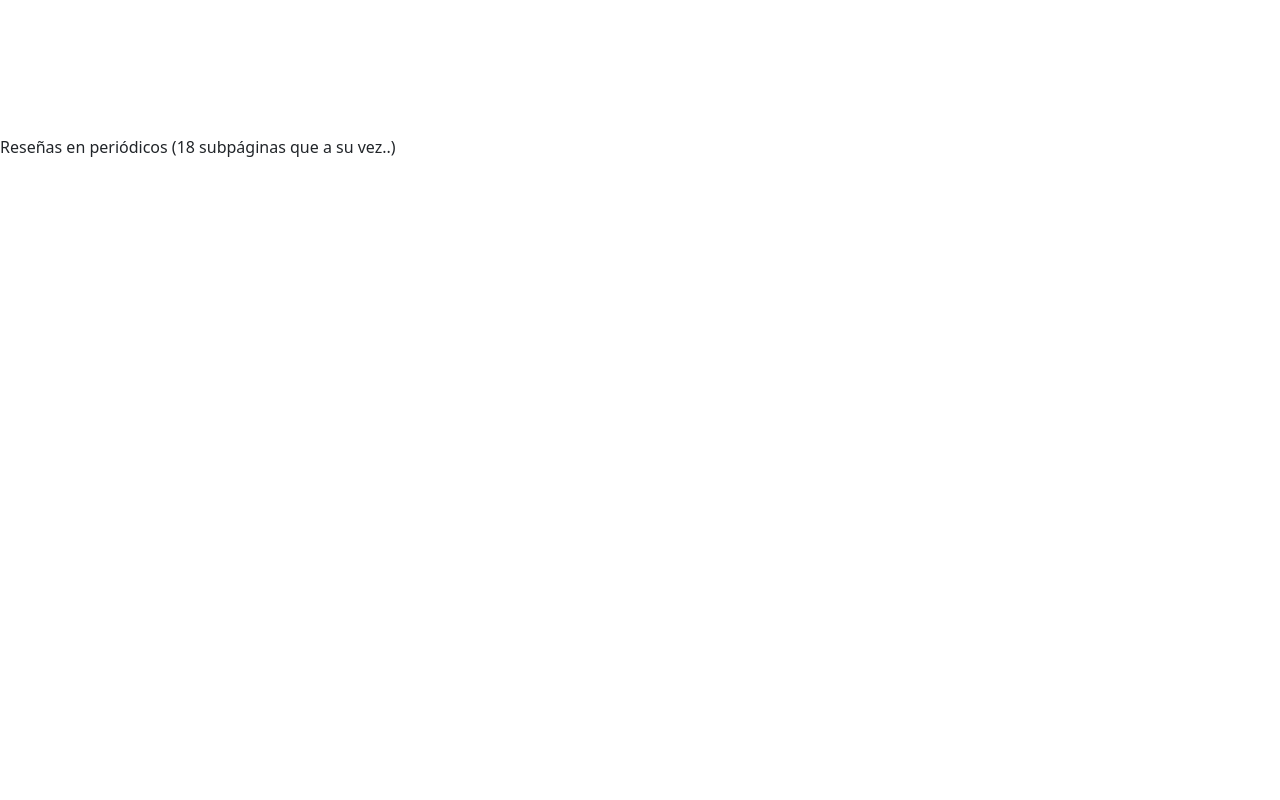
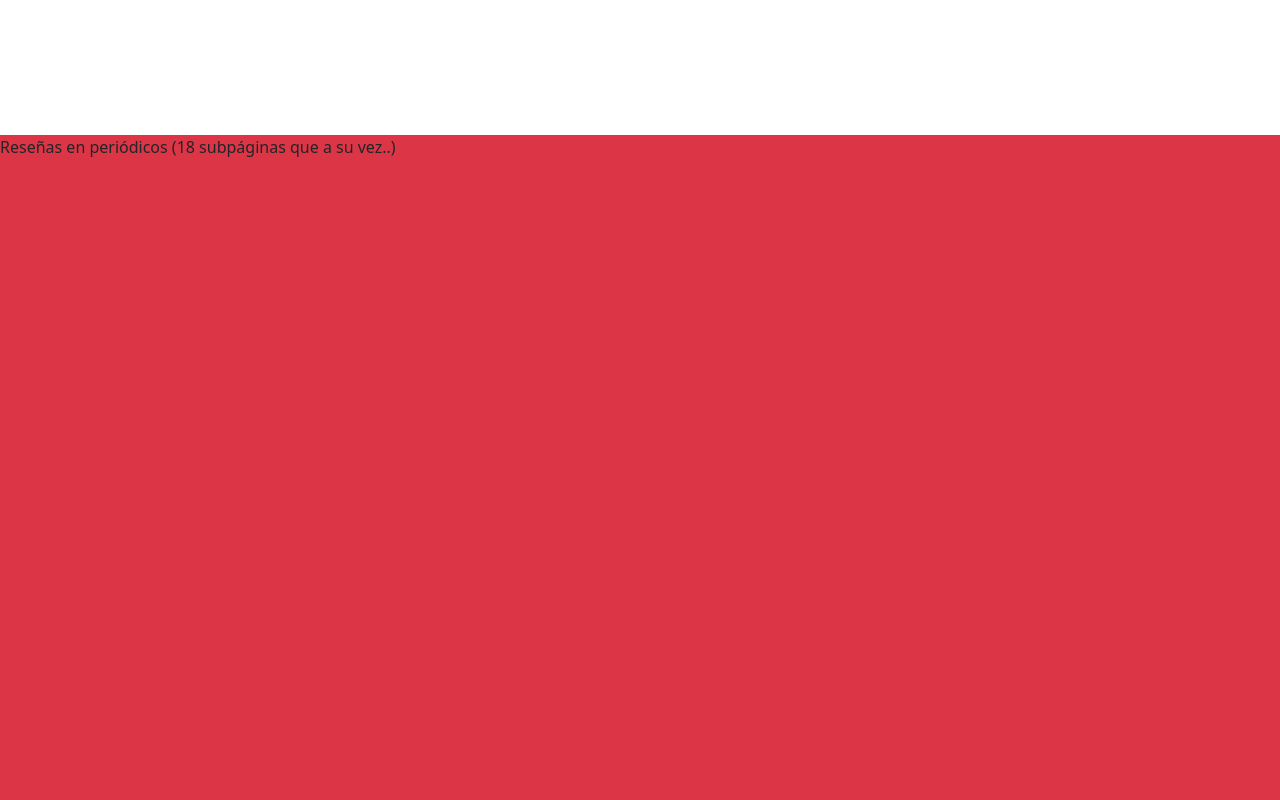
Before and after one commit to JeykerSalinas/Claudio-Rodriguez, a Vue app: page / in a window 1280 px wide. Shown: the part 2600-3400 px from the top of the page. Built offline with nearby package versions, Linux system fonts and the light colour scheme.

Commit message:
Trying push to netlify

```diff
--- a/src/views/HomeView.vue
+++ b/src/views/HomeView.vue
@@ -44,7 +44,7 @@
     <div id="about" class="vh-100">
       <p>Claudio, calidad expresiva (1 subpágina)</p>
     </div>
-    <div id="newspaper" class="vh-100">
+    <div id="newspaper" class="vh-100 bg-danger">
       <p>Reseñas en periódicos (18 subpáginas que a su vez..)</p>
     </div>
     <p>
```
